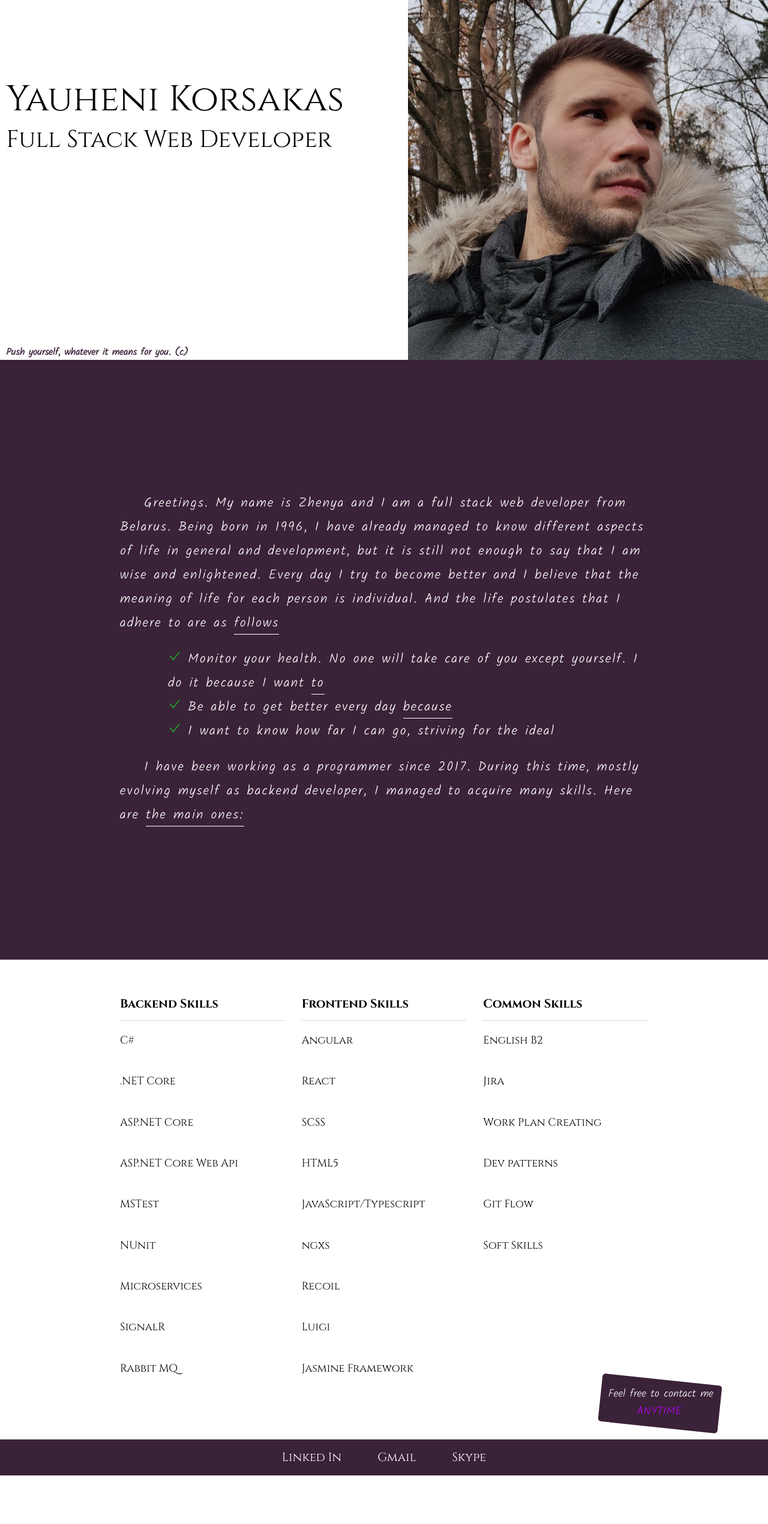
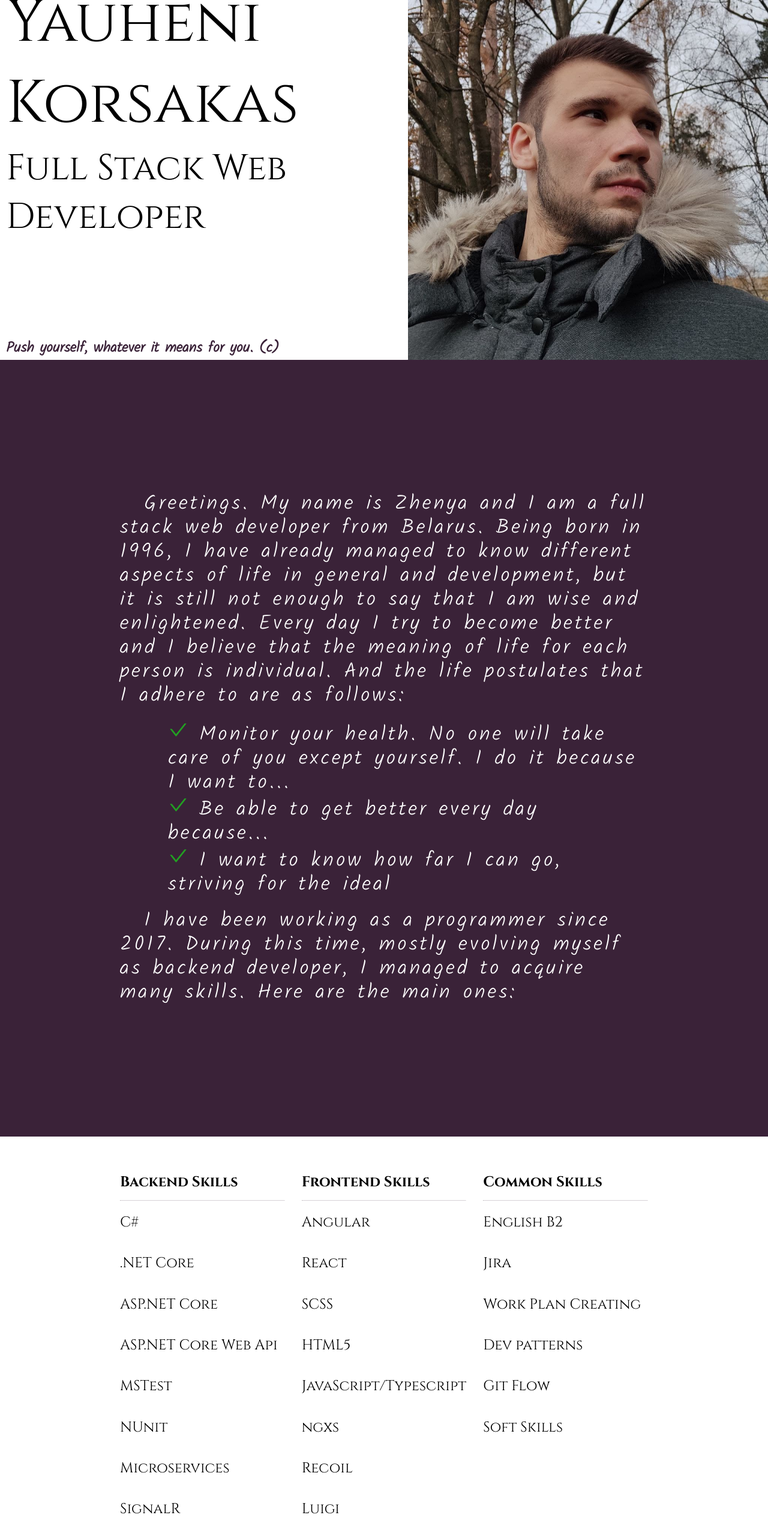
Before and after one commit to YauheniKorsakas/landing, a React (Create React App) app: page / in a window 1280 px wide. Shown: the part 200-2741 px from the top of the page at 60% size. Before the commit the page ends 2660 px from the top, so only its background shows below. Built offline with nearby package versions, Linux system fonts and the light colour scheme.

Commit message:
Adaptiveness refactoring

```diff
--- a/src/Components/Description.js
+++ b/src/Components/Description.js
@@ -4,8 +4,8 @@ import { AiOutlineCheck } from 'react-icons/ai';
 
 const Description = () => {
   const listItems = [
-    <>Monitor your health. No one will take care of you except yourself. I do it because I want <span>to</span></>,
-    <>Be able to get better every day <span>because</span></>,
+    <>Monitor your health. No one will take care of you except yourself. I do it because I want <span>to...</span></>,
+    <>Be able to get better every day <span>because...</span></>,
     <>I want to know how far I can go, striving for the ideal</>
   ];
   const postulates = listItems.map((item) => <li key={item}><AiOutlineCheck /> {item}</li>);
@@ -16,7 +16,7 @@ const Description = () => {
         Greetings. My name is Zhenya and I am a full stack web developer from Belarus. Being born in 1996,
         I have already managed to know different aspects of life in general and development, but it is still not enough to say
         that I am wise and enlightened. Every day I try to become better and I believe that the meaning of life for each person
-        is individual. And the life postulates that I adhere to are as <span>follows</span>
+        is individual. And the life postulates that I adhere to are as <span>follows:</span>
       </p>
       <ul>
         {postulates}
--- a/src/styles/Components/ContactMe.scss
+++ b/src/styles/Components/ContactMe.scss
@@ -9,19 +9,19 @@ $rotate-angle: 6deg;
   justify-items: flex-start;
   flex-direction: column;
   position: absolute;
-  height: 4rem;
-  width: 10rem;
+  height: 6rem;
+  width: 12rem;
   border-radius: 5px;
   background: $secondary-background-color;
   bottom: 0;
   right: 4rem;
-  padding-top: 10px;
+  padding-top: 1.5rem;
 
   @include transition-setup;
 
   * {
     justify-content: center;
-    font-size: .9rem;
+    font-size: 1.1rem;
     font-family: $secondary-font;
     transform: rotate(-$rotate-angle);
   }
--- a/src/styles/Components/Description.scss
+++ b/src/styles/Components/Description.scss
@@ -13,13 +13,8 @@
   * {
     font-family: $secondary-font;
     line-height: 2rem;
-    font-size: 1.1rem;
-    letter-spacing: .1rem;
-  }
-
-  span {
-    border-bottom: 1px solid white;
-    padding-bottom: 0;
+    font-size: 1.7rem;
+    letter-spacing: .2rem;
   }
 
   .greetings, .skills-intro {
@@ -80,3 +75,17 @@
     }
   }
 }
+
+@include media-query($breakpoint: $breakpoint-lg) {
+  .Description {
+    padding: 3rem;
+
+    * {
+      letter-spacing: .1rem;
+    }
+
+    ul {
+      padding-left: 1rem;
+    }
+  }
+}
--- a/src/styles/Components/Footer.scss
+++ b/src/styles/Components/Footer.scss
@@ -9,6 +9,7 @@
   align-items: center;
   background-color: $secondary-background-color;
   overflow-y: hidden;
+  font-size: 1.3rem;
 
   * {
     font-family: $primary-font;
@@ -41,3 +42,12 @@
     }
   }
 }
+
+@include media-query($breakpoint: $breakpoint-lg) {
+  .Footer {
+
+    .ContactMe {
+      display: none;
+    }
+  }
+}
--- a/src/styles/Components/Intro.scss
+++ b/src/styles/Components/Intro.scss
@@ -31,12 +31,12 @@
       }
 
       .full-name {
-        font-size: 3rem;
+        font-size: 5rem;
         @include transition-setup($delay: .2s);
       }
 
       .job-title {
-        font-size: 2rem;
+        font-size: 3rem;
         @include transition-setup($delay: .5s);
       }
     }
@@ -49,7 +49,7 @@
       left: -100vw;
       font-weight: bold;
       font-family: $secondary-font;
-      font-size: .8rem;
+      font-size: 1.2rem;
 
       @include transition-setup($delay: .7s);
     }
@@ -91,12 +91,18 @@
     flex-direction: column;
 
     .text-presentation-container {
-      order: 2;
       justify-content: center;
       align-items: center;
 
+      .details {
+        align-items: center;
+
+        .full-name, .job-title {
+          font-size: 2.5rem;
+        }
+      }
       .quote {
-        font-size: 1.3rem;
+        font-size: 1.5rem;
       }
     }
 
--- a/src/styles/Components/SkillCard.scss
+++ b/src/styles/Components/SkillCard.scss
@@ -13,7 +13,7 @@
 
   h3 {
     font-weight: 700;
-    font-size: 1rem;
+    font-size: 1.2rem;
 
     @include transition-setup;
   }
@@ -29,7 +29,7 @@
 
     li {
       font-weight: normal;
-      font-size: .9rem;
+      font-size: 1.2rem;
       height: auto;
     }
   }
--- a/src/styles/Components/Skills.scss
+++ b/src/styles/Components/Skills.scss
@@ -32,6 +32,20 @@
 
     .SkillCard ul li {
       height: 3rem;
+      font-size: 1rem;
     }
   }
 }
+
+@include media-query($breakpoint: $breakpoint-lg) {
+  .Skills {
+    min-height: auto;
+    height: auto;
+    padding: 3rem 1rem 4rem;
+
+    .SkillCard ul li {
+      height: 3rem;
+      font-size: 1rem;
+    }
+  }
+}
```
